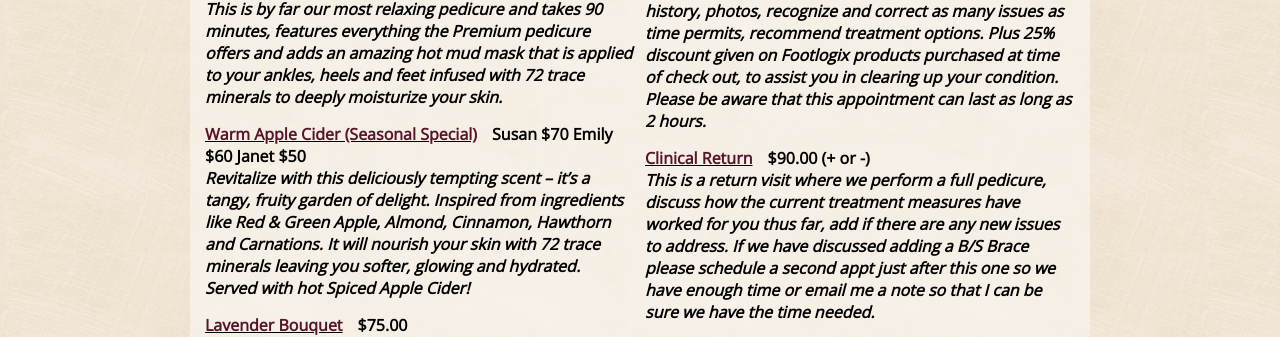
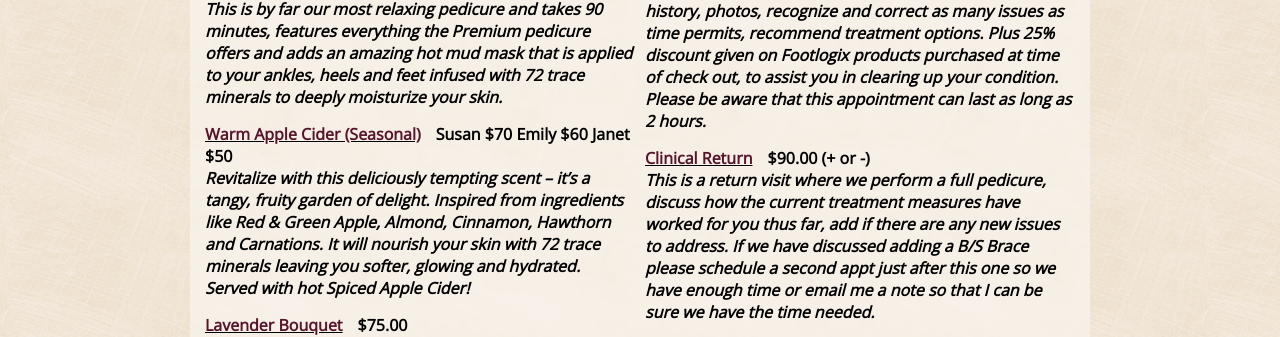
Before and after one commit to susanspedispa/susanspedispa.github.io, a Jekyll site: the page built from menu/pedicures.html, in a window 1280 px wide. Shown: the part 547-884 px from the top of the page. Built offline with Jekyll 4.4.1, drawn with Linux system fonts in a browser that asks for light colours.

Commit message:
Update pedicures.yml

```diff
--- a/_data/pedicures.yml
+++ b/_data/pedicures.yml
@@ -22,7 +22,7 @@
            This is by far our most relaxing pedicure and takes 90 minutes, features everything the Premium pedicure offers and adds
            an amazing hot mud mask that is applied to your ankles, heels and feet infused with 72 trace minerals to deeply moisturize
            your skin.
-        - name: Warm Apple Cider (Seasonal Special)
+        - name: Warm Apple Cider (Seasonal)
           price: Susan $70 Emily $60 Janet $50
           description: >
            Revitalize with this deliciously tempting scent – it’s a tangy, fruity garden of delight. Inspired from ingredients like
```
